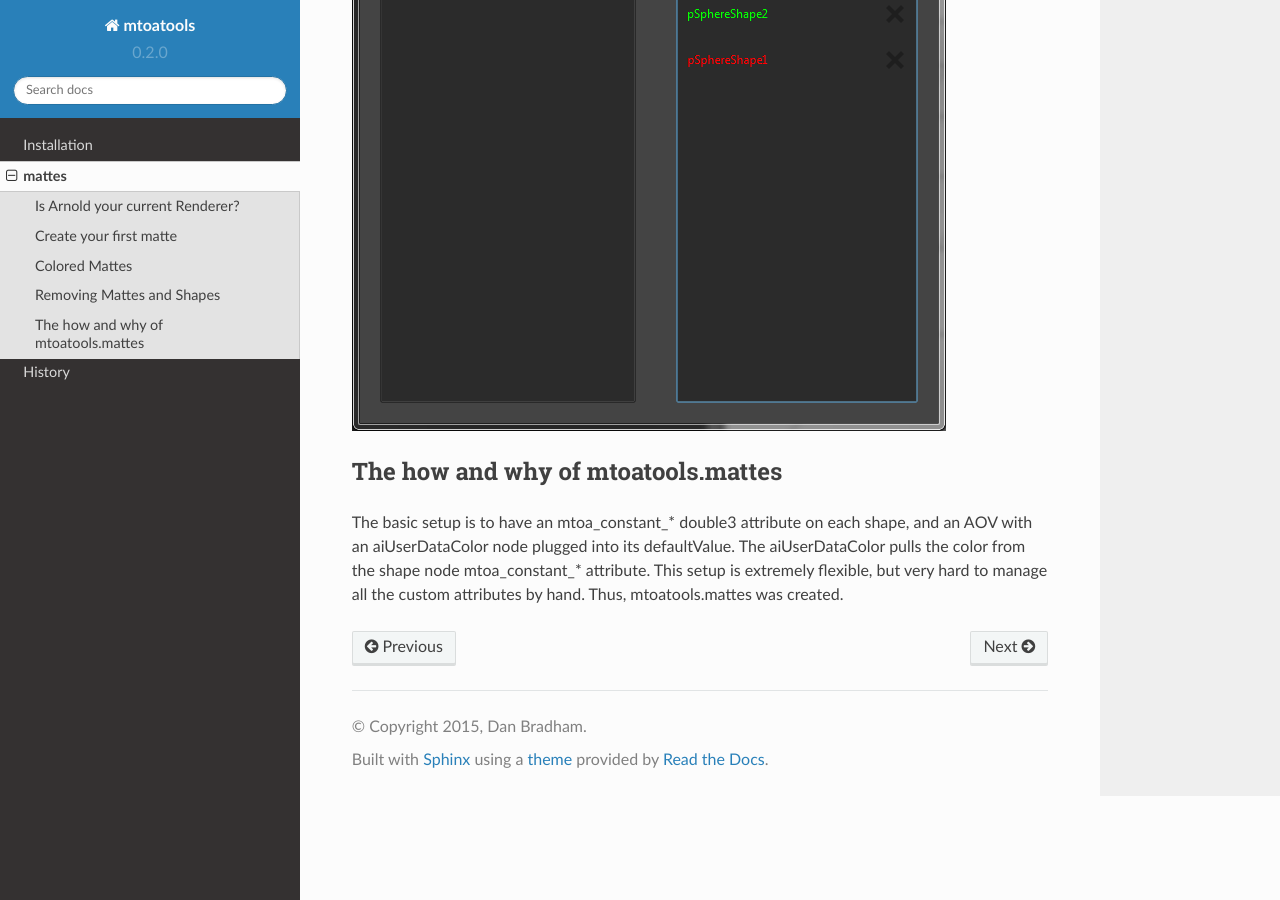
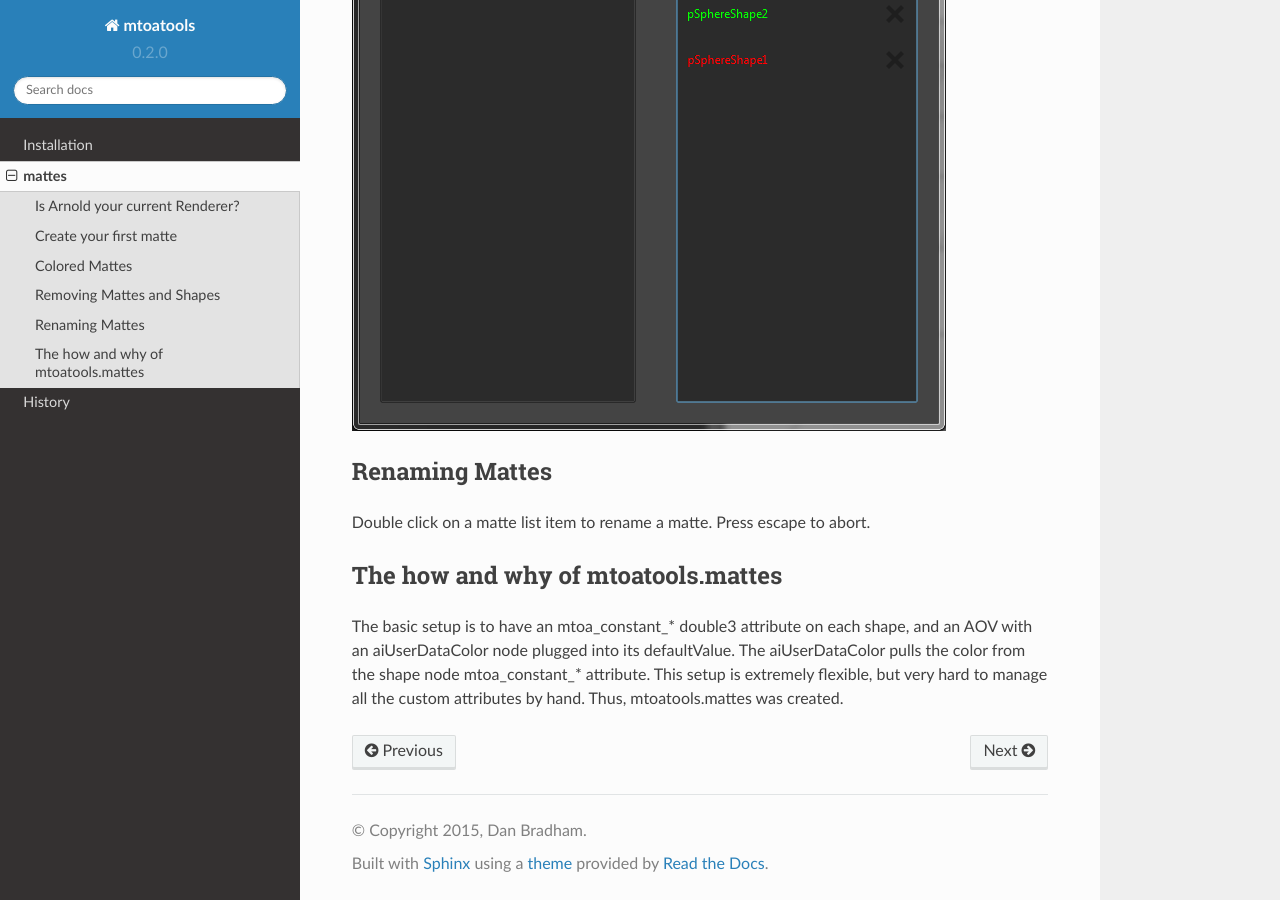
Before and after one commit to danbradham/mtoatools, a Sphinx documentation site: the page built from docs/mattes.rst, in a window 1280 px wide and 900 px high, scrolled down 5344 px. Built offline with Sphinx 7.4.7 and the Read the Docs theme 2.0.0, drawn with Linux system fonts in a browser that asks for light colours.

Commit message:
Add rename section to docs

```diff
--- a/docs/mattes.rst
+++ b/docs/mattes.rst
@@ -45,6 +45,12 @@ At any point you can delete a matte or remove a shape from a matte by clicking t
 
 |removehighlight|
 
+
+Renaming Mattes
+===============
+Double click on a matte list item to rename a matte. Press escape to abort.
+
+
 The how and why of mtoatools.mattes
 ===================================
 The basic setup is to have an mtoa\_constant\_\* double3 attribute on each shape, and an AOV with an aiUserDataColor node plugged into its defaultValue. The aiUserDataColor pulls the color from the shape node mtoa\_constant\_\* attribute. This setup is extremely flexible, but very hard to manage all the custom attributes by hand. Thus, mtoatools.mattes was created.
```
